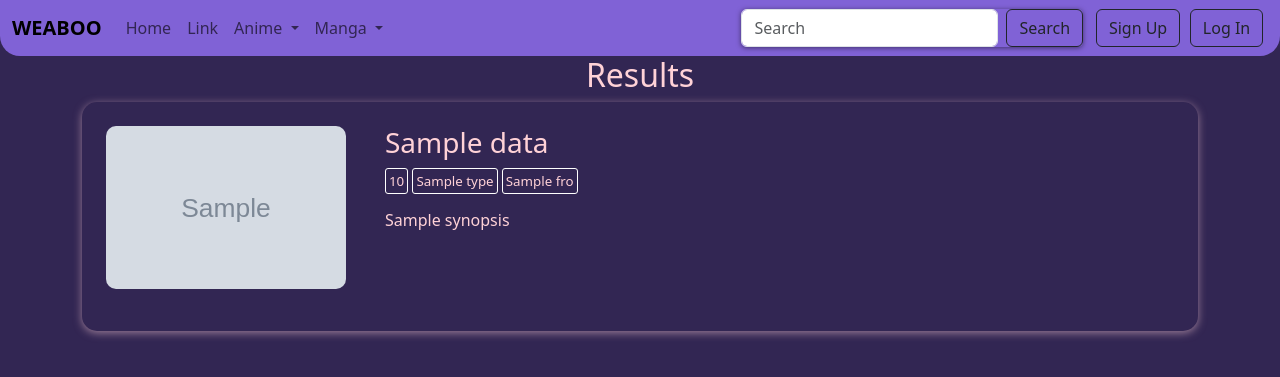
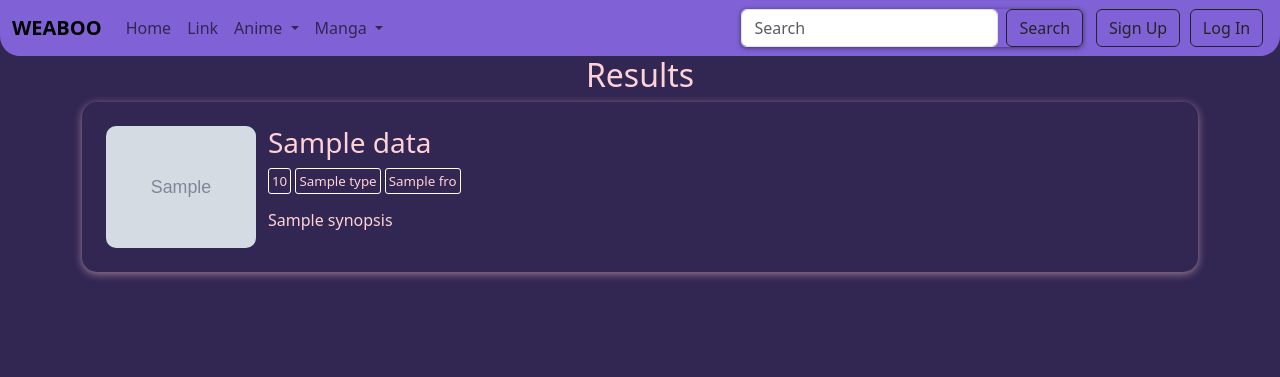
Before and after one commit to aarzoo8810/Weaboo, a Django app: page /anime/popular in a window 1280 px wide. Shown: the top 377 px of the page. Run offline with Django 4.2, Linux system fonts and the light colour scheme; tables that the repository leaves empty hold one stand-in row (values such as "Sample post"); grey boxes marked "Sample" are stand-in pictures; a database or web service that is not in the repository returns one stand-in record (values such as "Sample title"); data that the repository does not hold is empty.

Commit message:
fix: browse list image height with cover

```diff
--- a/weaboo/info/static/info/info.css
+++ b/weaboo/info/static/info/info.css
@@ -483,10 +483,14 @@ iframe,
     overflow: hidden;
 }
 
+.browse-li-img {
+    max-width: 150px;
+}
+
 #browse-list ul li img {
     border-radius: 10px;
-    height: 90%;
-    width: 90%;
+    height: 100%;
+    width: 100%;
     object-fit: cover;
 }
 
@@ -530,7 +534,7 @@ iframe,
     }
     .synopsis {
         display: -webkit-box;
-        -webkit-line-clamp: 3;
+        -webkit-line-clamp: 5;
         -webkit-box-orient: vertical;
         overflow: hidden;
     }
@@ -607,7 +611,7 @@ iframe,
 }
 
 .user-list-img-div {
-    max-width: 170px;
+    max-width: 150px;
 }
 
 .user-list-img-div img {
--- a/weaboo/info/templates/info/browse_anime.html
+++ b/weaboo/info/templates/info/browse_anime.html
@@ -65,10 +65,10 @@
                     <li>
                         <a href="{% url 'anime-details' show.mal_id %}" target="_blank">
                             <div class="row">
-                                <div class="col-3 browse-li-div browse-li-img">
+                                <div class="col-lg-2 col-3 browse-li-div browse-li-img">
                                     <img src="{{show.images.webp.image_url}}" class="img-fluid" alt="{{show.title}}"></img>
                                 </div>
-                                <div class="col-9 browse-li-div">
+                                <div class="col-lg-10 col-9 browse-li-div">
                                     <h3 class="browse-li-heading">
                                         {% if show.title_english %}
                                             {{show.title_english}}
```
Also changed, not shown: weaboo/db.sqlite3.
